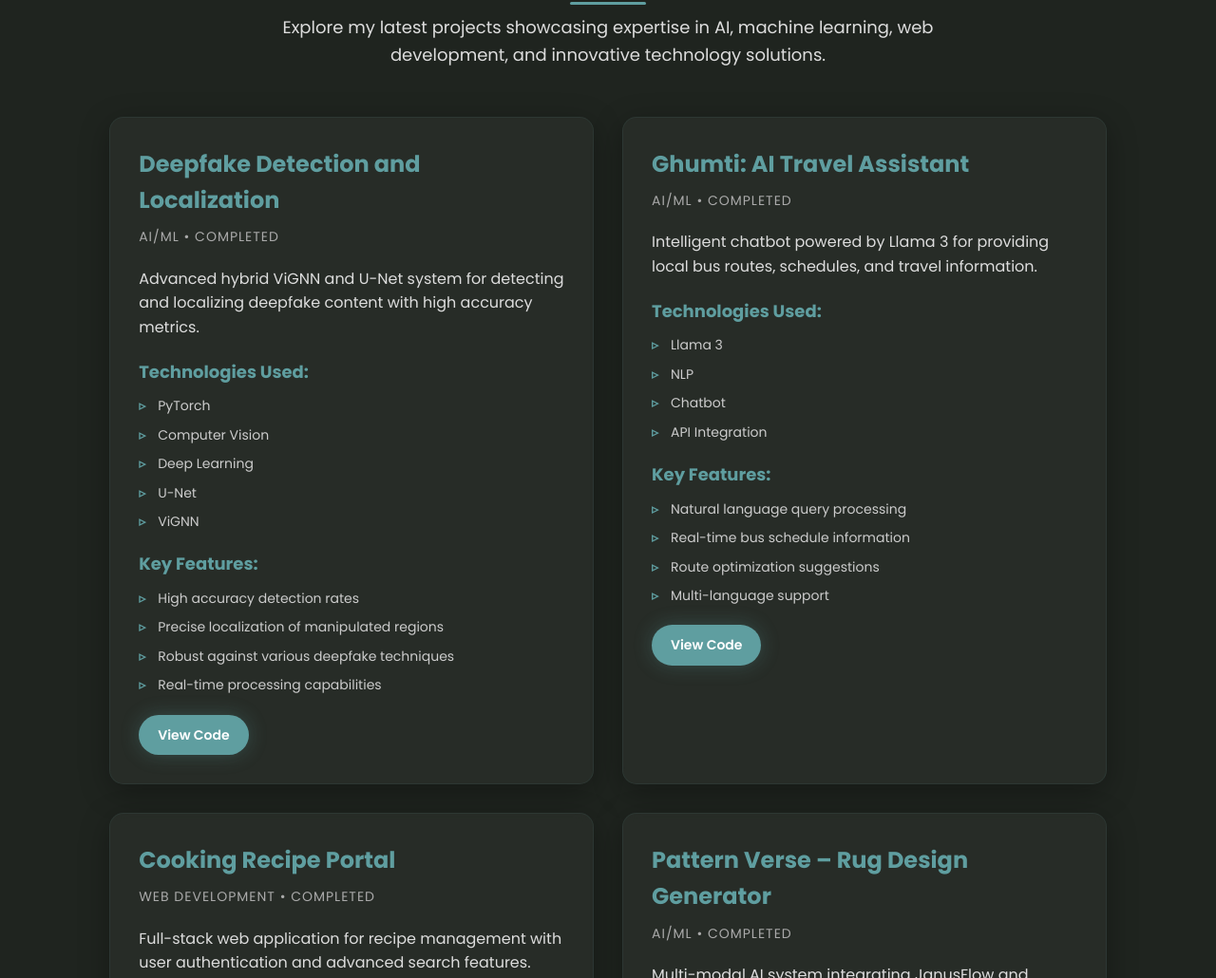
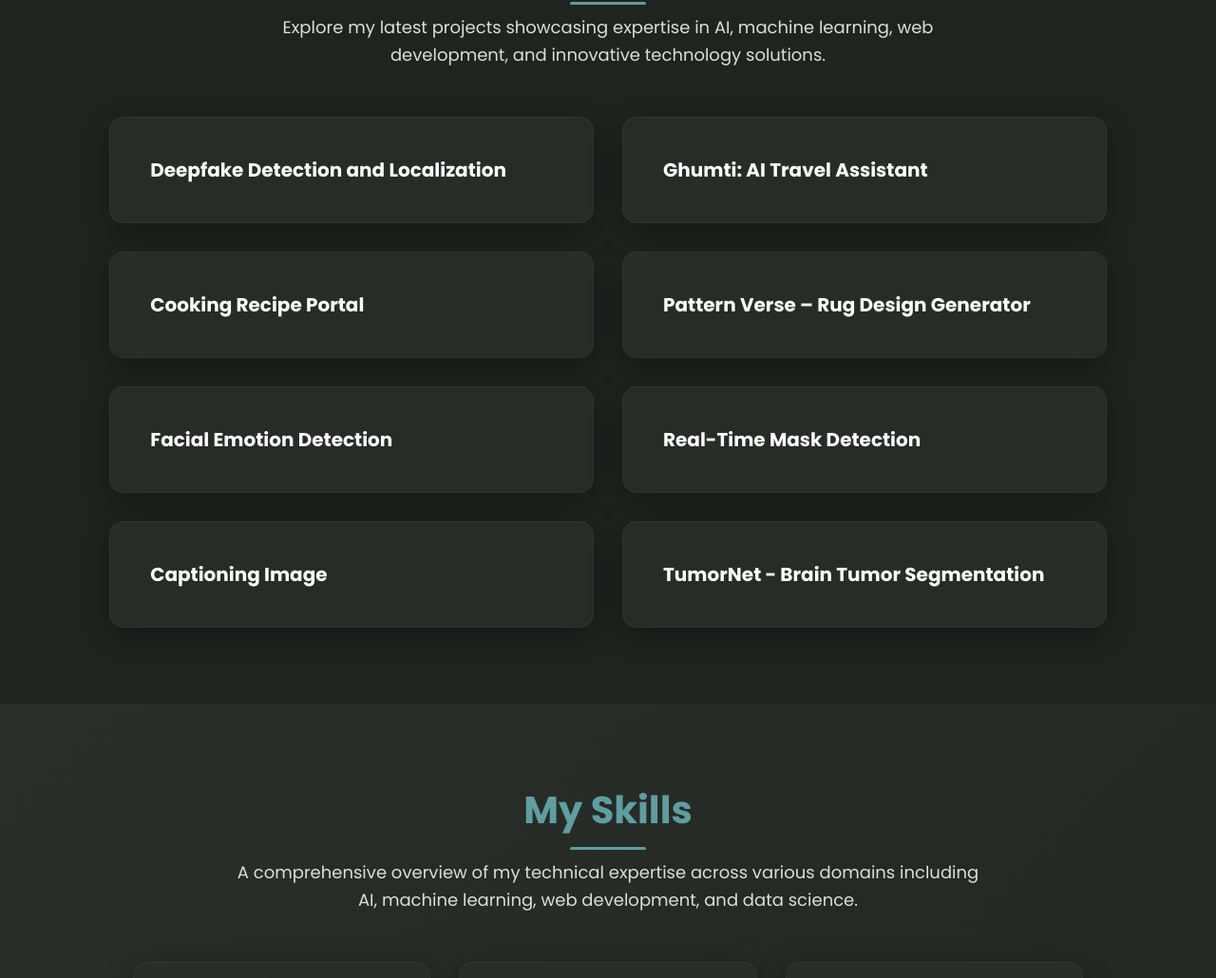
Before and after one commit to Sahahahil/Portfolio2.0, a plain HTML site: page index.html in a window 1280 px wide. Shown: the part 2777-3807 px from the top of the page at 95% size. Drawn offline with nearby package versions, Linux system fonts and the light colour scheme.

Commit message:
Updated portfolio section to look more concentrated.

```diff
--- a/script.js
+++ b/script.js
@@ -188,6 +188,56 @@
         });
     });
 
+    // Transform portfolio boxes: make the title a toggle button and hide details until clicked
+    (function transformPortfolioBoxes() {
+        const boxes = document.querySelectorAll('.portfolio-box');
+        boxes.forEach((box, idx) => {
+            const titleEl = box.querySelector('h3');
+            if (!titleEl) return;
+
+            // Create a button to replace the h3
+            const btn = document.createElement('button');
+            btn.type = 'button';
+            btn.className = 'project-toggle';
+            btn.setAttribute('aria-expanded', 'false');
+            const detailsId = `project-details-${idx}`;
+            btn.setAttribute('aria-controls', detailsId);
+            btn.textContent = titleEl.textContent;
+
+            // Replace h3 with button
+            box.replaceChild(btn, titleEl);
+
+            // Create details wrapper and move remaining children into it
+            const details = document.createElement('div');
+            details.className = 'project-details';
+            details.id = detailsId;
+            details.hidden = true;
+            details.setAttribute('aria-hidden', 'true');
+
+            // Move all remaining children of box into details
+            while (btn.nextSibling) {
+                details.appendChild(btn.nextSibling);
+            }
+
+            box.appendChild(details);
+
+            // Toggle behavior
+            btn.addEventListener('click', function() {
+                const isOpen = btn.getAttribute('aria-expanded') === 'true';
+                btn.setAttribute('aria-expanded', String(!isOpen));
+                if (isOpen) {
+                    details.hidden = true;
+                    details.setAttribute('aria-hidden', 'true');
+                    box.classList.remove('open');
+                } else {
+                    details.hidden = false;
+                    details.setAttribute('aria-hidden', 'false');
+                    box.classList.add('open');
+                }
+            });
+        });
+    })();
+
     // Smooth reveal animations on scroll
     function handleScroll() {
         const elements = document.querySelectorAll('.about-box, .portfolio-box, .skill-box, .cert-box');
--- a/style.css
+++ b/style.css
@@ -398,6 +398,50 @@
     height: 100%;
     object-fit: cover;
     mix-blend-mode: lighten;
+
+/* Portfolio toggle styles */
+}
+
+/* Style the project title as a button */
+.project-toggle {
+    display: block;
+    width: 100%;
+    text-align: left;
+    background: transparent;
+    color: #fff;
+    border: none;
+    padding: 10px 12px;
+    font-size: 20px;
+    font-weight: 700;
+    cursor: pointer;
+    border-radius: 6px;
+}
+
+.project-toggle:focus {
+    outline: 3px solid rgba(95,158,160,0.25);
+    outline-offset: 3px;
+}
+
+.project-toggle[aria-expanded="true"] {
+    color: cadetblue;
+}
+
+/* Hidden details */
+.project-details {
+    margin-top: 10px;
+    color: #dcdcdc;
+    transition: max-height 0.28s ease, opacity 0.2s ease;
+    overflow: hidden;
+}
+
+.project-details[hidden] {
+    display: none;
+}
+
+/* Slight visual when box is open */
+.portfolio-box.open {
+    box-shadow: 0 6px 30px rgba(0,0,0,0.6);
+    transform: translateY(-3px);
 }
 
 
@@ -567,6 +611,7 @@
     gap: 30px;
     max-width: 1200px;
     margin: 0 auto;
+    align-items: start;
 }
 
 .portfolio-box {
```
